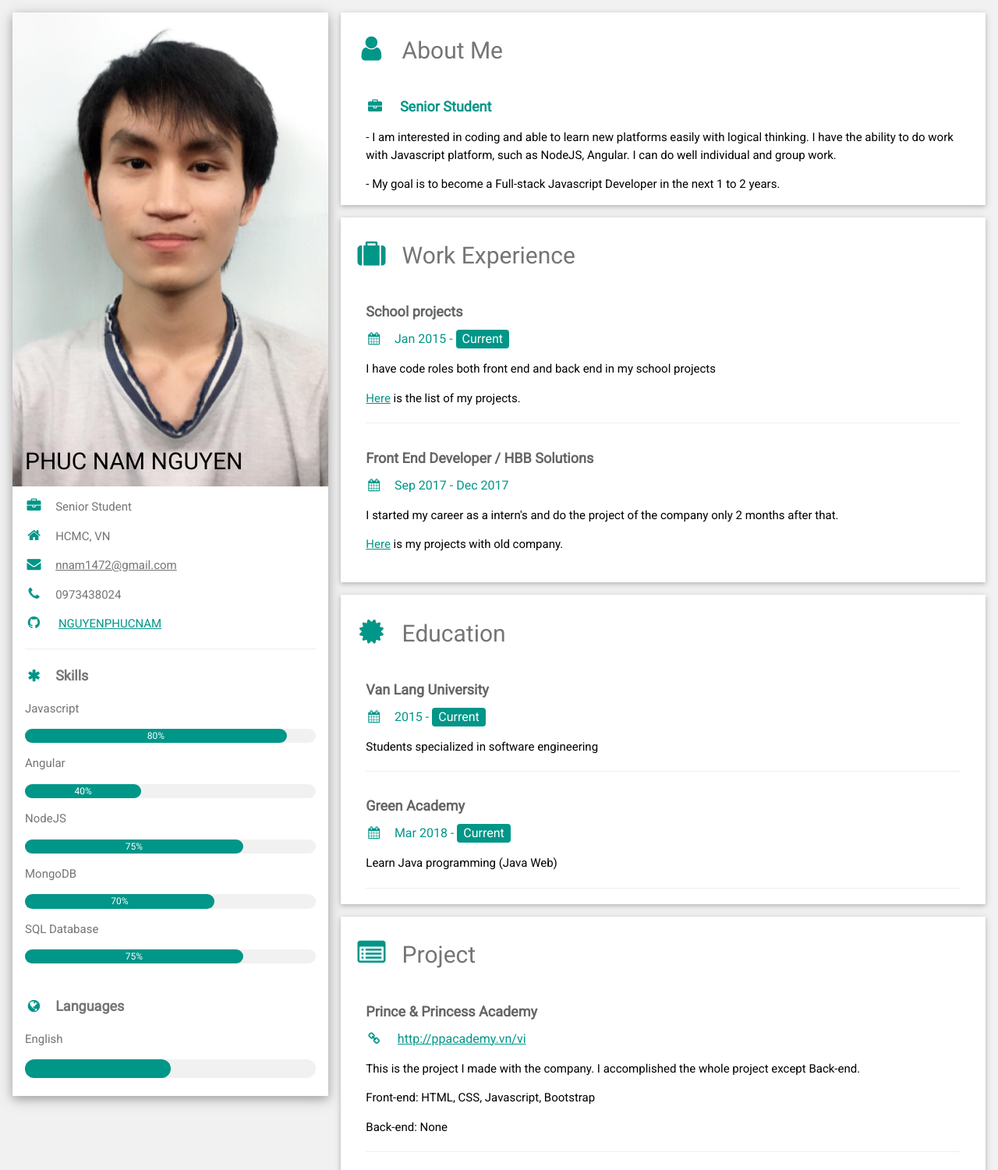
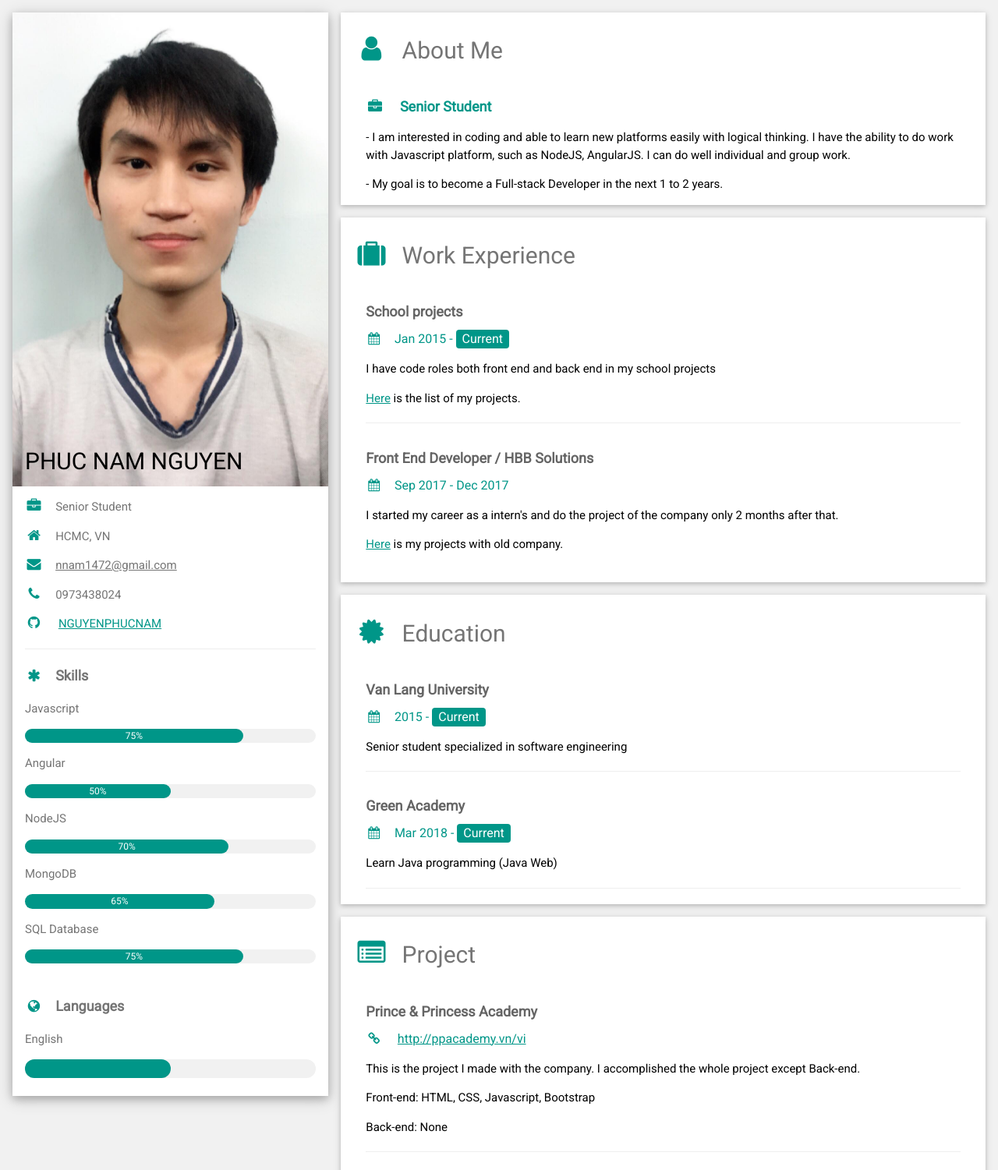
Before and after one commit to NguyenPhucNam/NguyenPhucNam.github.io, a plain HTML site: page index.html in a window 1280 px wide. Shown: the top 1501 px of the page at 78% size. Drawn offline with nearby package versions, Linux system fonts and the light colour scheme.

Commit message:
Update cv

```diff
--- a/index.html
+++ b/index.html
@@ -38,21 +38,21 @@ html,body,h1,h2,h3,h4,h5,h6 {font-family: "Roboto", sans-serif}
           <p class="w3-large"><b><i class="fa fa-asterisk fa-fw w3-margin-right w3-text-teal"></i>Skills</b></p>
           <p>Javascript</p>
           <div class="w3-light-grey w3-round-xlarge w3-small">
-            <div class="w3-container w3-center w3-round-xlarge w3-teal" style="width:90%">80%</div>
+            <div class="w3-container w3-center w3-round-xlarge w3-teal" style="width:75%">75%</div>
           </div>
           <p>Angular</p>
           <div class="w3-light-grey w3-round-xlarge w3-small">
-            <div class="w3-container w3-center w3-round-xlarge w3-teal" style="width:40%">
-              <div class="w3-center w3-text-white">40%</div>
+            <div class="w3-container w3-center w3-round-xlarge w3-teal" style="width:50%">
+              <div class="w3-center w3-text-white">50%</div>
             </div>
           </div>
           <p>NodeJS</p>
           <div class="w3-light-grey w3-round-xlarge w3-small">
-            <div class="w3-container w3-center w3-round-xlarge w3-teal" style="width:75%">75%</div>
+            <div class="w3-container w3-center w3-round-xlarge w3-teal" style="width:70%">70%</div>
           </div>
           <p>MongoDB</p>
           <div class="w3-light-grey w3-round-xlarge w3-small">
-            <div class="w3-container w3-center w3-round-xlarge w3-teal" style="width:65%">70%</div>
+            <div class="w3-container w3-center w3-round-xlarge w3-teal" style="width:65%">65%</div>
           </div>
           <p>SQL Database</p>
           <div class="w3-light-grey w3-round-xlarge w3-small">
@@ -85,11 +85,11 @@ html,body,h1,h2,h3,h4,h5,h6 {font-family: "Roboto", sans-serif}
               </h5>
                 <p>
                   - I am interested in coding and able to learn new platforms easily with logical thinking.
-                  I have the ability to do work with Javascript platform, such as NodeJS, Angular.
+                  I have the ability to do work with Javascript platform, such as NodeJS, AngularJS.
                   I can do well individual and group work.
                 </p>
                 <p>
-                  - My goal is to become a Full-stack Javascript Developer in the next 1 to 2 years.
+                  - My goal is to become a Full-stack Developer in the next 1 to 2 years.
                 </p>
               </div>
             </div>
@@ -116,7 +116,7 @@ html,body,h1,h2,h3,h4,h5,h6 {font-family: "Roboto", sans-serif}
         <div class="w3-container">
           <h5 class="w3-opacity"><b>Van Lang University</b></h5>
           <h6 class="w3-text-teal"><i class="fa fa-calendar fa-fw w3-margin-right"></i>2015 - <span class="w3-tag w3-teal w3-round">Current</span></h6>
-          <p>Students specialized in software engineering</p>
+          <p>Senior student specialized in software engineering</p>
           <p></p>
           <hr>
         </div>
```
